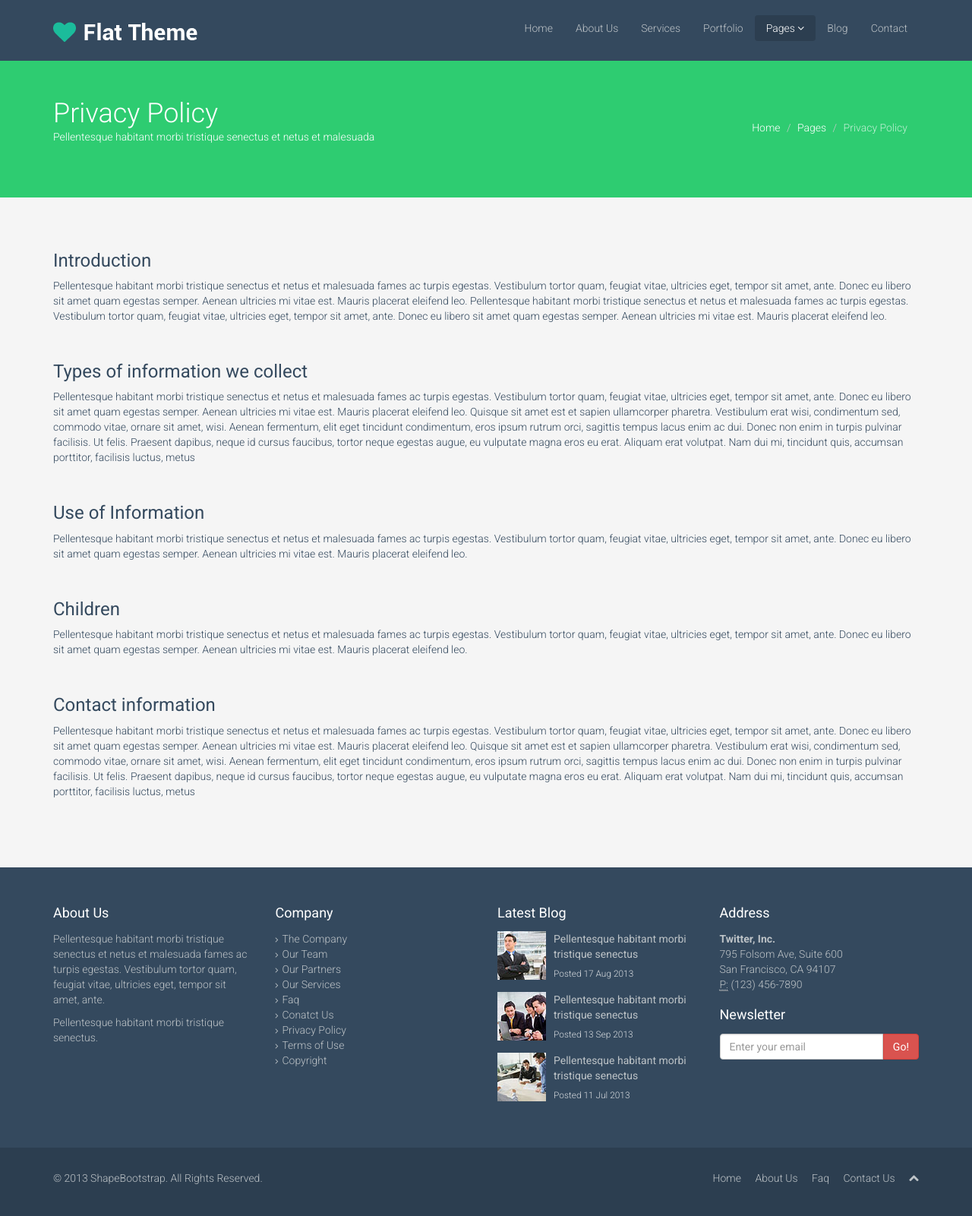
After one commit to satputekuldip/flat_theme, a PHP site: page /privacy.php in a window 1280 px wide. The commit adds this page. Shown: the whole page at 76% size. Run offline with PHP 8.4, Linux system fonts and the light colour scheme.

Commit message:
no change

```diff
--- /dev/null
+++ b/privacy.php
@@ -0,0 +1,210 @@
+<!DOCTYPE html>
+<html lang="en">
+<head>
+    <meta charset="utf-8">
+    <meta name="viewport" content="width=device-width, initial-scale=1.0">
+    <meta name="description" content="">
+    <meta name="author" content="">
+    <title>Privacy Policy | Flat Theme</title>
+    <link href="css/bootstrap.min.css" rel="stylesheet">
+    <link href="css/font-awesome.min.css" rel="stylesheet">
+    <link href="css/prettyPhoto.css" rel="stylesheet">
+    <link href="css/animate.css" rel="stylesheet">
+    <link href="css/main.css" rel="stylesheet">
+    <!--[if lt IE 9]>
+    <script src="js/html5shiv.js"></script>
+    <script src="js/respond.min.js"></script>
+    <![endif]-->
+    <link rel="shortcut icon" href="images/ico/favicon.ico">
+    <link rel="apple-touch-icon-precomposed" sizes="144x144" href="images/ico/apple-touch-icon-144-precomposed.png">
+    <link rel="apple-touch-icon-precomposed" sizes="114x114" href="images/ico/apple-touch-icon-114-precomposed.png">
+    <link rel="apple-touch-icon-precomposed" sizes="72x72" href="images/ico/apple-touch-icon-72-precomposed.png">
+    <link rel="apple-touch-icon-precomposed" href="images/ico/apple-touch-icon-57-precomposed.png">
+</head><!--/head-->
+<body>
+    <header class="navbar navbar-inverse navbar-fixed-top wet-asphalt" role="banner">
+        <div class="container">
+            <div class="navbar-header">
+                <button type="button" class="navbar-toggle" data-toggle="collapse" data-target=".navbar-collapse">
+                    <span class="sr-only">Toggle navigation</span>
+                    <span class="icon-bar"></span>
+                    <span class="icon-bar"></span>
+                    <span class="icon-bar"></span>
+                </button>
+                <a class="navbar-brand" href="index.php"><img src="images/logo.png" alt="logo"></a>
+            </div>
+            <div class="collapse navbar-collapse">
+                <ul class="nav navbar-nav navbar-right">
+                    <li><a href="index.php">Home</a></li>
+                    <li><a href="about-us.php">About Us</a></li>
+                    <li><a href="services.php">Services</a></li>
+                    <li><a href="portfolio.php">Portfolio</a></li>
+                    <li class="dropdown active">
+                        <a href="#" class="dropdown-toggle" data-toggle="dropdown">Pages <i class="icon-angle-down"></i></a>
+                        <ul class="dropdown-menu">
+                            <li><a href="career.php">Career</a></li>
+                            <li><a href="blog-item.php">Blog Single</a></li>
+                            <li><a href="faq.php">FAQ</a></li>
+                            <li><a href="pricing.php">Pricing</a></li>
+                            <li><a href="404.php">404</a></li>
+                            <li><a href="registration.php">Registration</a></li>
+                            <li class="divider"></li>
+                            <li class="active"><a href="privacy.php">Privacy Policy</a></li>
+                            <li><a href="terms.php">Terms of Use</a></li>
+                        </ul>
+                    </li>
+                    <li><a href="blog.php">Blog</a></li>
+                    <li><a href="contact-us.php">Contact</a></li>
+                </ul>
+            </div>
+        </div>
+    </header><!--/header-->
+
+    <section id="title" class="emerald">
+        <div class="container">
+            <div class="row">
+                <div class="col-sm-6">
+                    <h1>Privacy Policy</h1>
+                    <p>Pellentesque habitant morbi tristique senectus et netus et malesuada</p>
+                </div>
+                <div class="col-sm-6">
+                    <ul class="breadcrumb pull-right">
+                        <li><a href="index.php">Home</a></li>
+                        <li><a href="#">Pages</a></li>
+                        <li class="active">Privacy Policy</li>
+                    </ul>
+                </div>
+            </div>
+        </div>
+    </section><!--/#title-->
+
+    <section id="privacy-policy" class="container">
+        <h3>Introduction</h3>
+        <p>Pellentesque habitant morbi tristique senectus et netus et malesuada fames ac turpis egestas. Vestibulum tortor quam, feugiat vitae, ultricies eget, tempor sit amet, ante. Donec eu libero sit amet quam egestas semper. Aenean ultricies mi vitae est. Mauris placerat eleifend leo. Pellentesque habitant morbi tristique senectus et netus et malesuada fames ac turpis egestas. Vestibulum tortor quam, feugiat vitae, ultricies eget, tempor sit amet, ante. Donec eu libero sit amet quam egestas semper. Aenean ultricies mi vitae est. Mauris placerat eleifend leo.</p>
+
+        <p>&nbsp;</p>
+
+        <h3>Types of information we collect</h3>
+        <p>Pellentesque habitant morbi tristique senectus et netus et malesuada fames ac turpis egestas. Vestibulum tortor quam, feugiat vitae, ultricies eget, tempor sit amet, ante. Donec eu libero sit amet quam egestas semper. Aenean ultricies mi vitae est. Mauris placerat eleifend leo. Quisque sit amet est et sapien ullamcorper pharetra. Vestibulum erat wisi, condimentum sed, commodo vitae, ornare sit amet, wisi. Aenean fermentum, elit eget tincidunt condimentum, eros ipsum rutrum orci, sagittis tempus lacus enim ac dui. Donec non enim in turpis pulvinar facilisis. Ut felis. Praesent dapibus, neque id cursus faucibus, tortor neque egestas augue, eu vulputate magna eros eu erat. Aliquam erat volutpat. Nam dui mi, tincidunt quis, accumsan porttitor, facilisis luctus, metus</p>
+
+        <p>&nbsp;</p>
+
+        <h3>Use of Information</h3>
+        <p>Pellentesque habitant morbi tristique senectus et netus et malesuada fames ac turpis egestas. Vestibulum tortor quam, feugiat vitae, ultricies eget, tempor sit amet, ante. Donec eu libero sit amet quam egestas semper. Aenean ultricies mi vitae est. Mauris placerat eleifend leo.</p>
+
+        <p>&nbsp;</p>
+        <h3>Children</h3>
+        <p>Pellentesque habitant morbi tristique senectus et netus et malesuada fames ac turpis egestas. Vestibulum tortor quam, feugiat vitae, ultricies eget, tempor sit amet, ante. Donec eu libero sit amet quam egestas semper. Aenean ultricies mi vitae est. Mauris placerat eleifend leo.</p>
+
+        <p>&nbsp;</p>
+        <h3>Contact information</h3>
+        <p>Pellentesque habitant morbi tristique senectus et netus et malesuada fames ac turpis egestas. Vestibulum tortor quam, feugiat vitae, ultricies eget, tempor sit amet, ante. Donec eu libero sit amet quam egestas semper. Aenean ultricies mi vitae est. Mauris placerat eleifend leo. Quisque sit amet est et sapien ullamcorper pharetra. Vestibulum erat wisi, condimentum sed, commodo vitae, ornare sit amet, wisi. Aenean fermentum, elit eget tincidunt condimentum, eros ipsum rutrum orci, sagittis tempus lacus enim ac dui. Donec non enim in turpis pulvinar facilisis. Ut felis. Praesent dapibus, neque id cursus faucibus, tortor neque egestas augue, eu vulputate magna eros eu erat. Aliquam erat volutpat. Nam dui mi, tincidunt quis, accumsan porttitor, facilisis luctus, metus</p>
+        <p>&nbsp;</p>
+    </section><!--/#privacy-policy-->
+
+    <section id="bottom" class="wet-asphalt">
+        <div class="container">
+            <div class="row">
+                <div class="col-md-3 col-sm-6">
+                    <h4>About Us</h4>
+                    <p>Pellentesque habitant morbi tristique senectus et netus et malesuada fames ac turpis egestas. Vestibulum tortor quam, feugiat vitae, ultricies eget, tempor sit amet, ante.</p>
+                    <p>Pellentesque habitant morbi tristique senectus.</p>
+                </div><!--/.col-md-3-->
+
+                <div class="col-md-3 col-sm-6">
+                    <h4>Company</h4>
+                    <div>
+                        <ul class="arrow">
+                            <li><a href="#">The Company</a></li>
+                            <li><a href="#">Our Team</a></li>
+                            <li><a href="#">Our Partners</a></li>
+                            <li><a href="#">Our Services</a></li>
+                            <li><a href="#">Faq</a></li>
+                            <li><a href="#">Conatct Us</a></li>
+                            <li><a href="#">Privacy Policy</a></li>
+                            <li><a href="#">Terms of Use</a></li>
+                            <li><a href="#">Copyright</a></li>
+                        </ul>
+                    </div>
+                </div><!--/.col-md-3-->
+
+                <div class="col-md-3 col-sm-6">
+                    <h4>Latest Blog</h4>
+                    <div>
+                        <div class="media">
+                            <div class="pull-left">
+                                <img src="images/blog/thumb1.jpg" alt="">
+                            </div>
+                            <div class="media-body">
+                                <span class="media-heading"><a href="#">Pellentesque habitant morbi tristique senectus</a></span>
+                                <small class="muted">Posted 17 Aug 2013</small>
+                            </div>
+                        </div>
+                        <div class="media">
+                            <div class="pull-left">
+                                <img src="images/blog/thumb2.jpg" alt="">
+                            </div>
+                            <div class="media-body">
+                                <span class="media-heading"><a href="#">Pellentesque habitant morbi tristique senectus</a></span>
+                                <small class="muted">Posted 13 Sep 2013</small>
+                            </div>
+                        </div>
+                        <div class="media">
+                            <div class="pull-left">
+                                <img src="images/blog/thumb3.jpg" alt="">
+                            </div>
+                            <div class="media-body">
+                                <span class="media-heading"><a href="#">Pellentesque habitant morbi tristique senectus</a></span>
+                                <small class="muted">Posted 11 Jul 2013</small>
+                            </div>
+                        </div>
+                    </div>
+                </div><!--/.col-md-3-->
+
+                <div class="col-md-3 col-sm-6">
+                    <h4>Address</h4>
+                    <address>
+                        <strong>Twitter, Inc.</strong><br>
+                        795 Folsom Ave, Suite 600<br>
+                        San Francisco, CA 94107<br>
+                        <abbr title="Phone">P:</abbr> (123) 456-7890
+                    </address>
+                    <h4>Newsletter</h4>
+                    <form role="form">
+                        <div class="input-group">
+                            <input type="text" class="form-control" autocomplete="off" placeholder="Enter your email">
+                            <span class="input-group-btn">
+                                <button class="btn btn-danger" type="button">Go!</button>
+                            </span>
+                        </div>
+                    </form>
+                </div> <!--/.col-md-3-->
+            </div>
+        </div>
+    </section><!--/#bottom-->
+
+    <footer id="footer" class="midnight-blue">
+        <div class="container">
+            <div class="row">
+                <div class="col-sm-6">
+                    &copy; 2013 <a target="_blank" href="http://shapebootstrap.net/" title="Free Twitter Bootstrap WordPress Themes and HTML templates">ShapeBootstrap</a>. All Rights Reserved.
+                </div>
+                <div class="col-sm-6">
+                    <ul class="pull-right">
+                        <li><a href="#">Home</a></li>
+                        <li><a href="#">About Us</a></li>
+                        <li><a href="#">Faq</a></li>
+                        <li><a href="#">Contact Us</a></li>
+                        <li><a id="gototop" class="gototop" href="#"><i class="icon-chevron-up"></i></a></li><!--#gototop-->
+                    </ul>
+                </div>
+            </div>
+        </div>
+    </footer><!--/#footer-->
+
+    <script src="js/jquery.js"></script>
+    <script src="js/bootstrap.min.js"></script>
+    <script src="js/jquery.prettyPhoto.js"></script>
+    <script src="js/main.js"></script>
+</body>
+</html>
```
Also changed, not shown: includes/slider/slider.php (+23 -3 lines), images/slider/bg4.jpg (added), images/slider/bg5.jpg (added), images/slider/bg6.jpg (added), images/slider/bg7.jpg (added).
